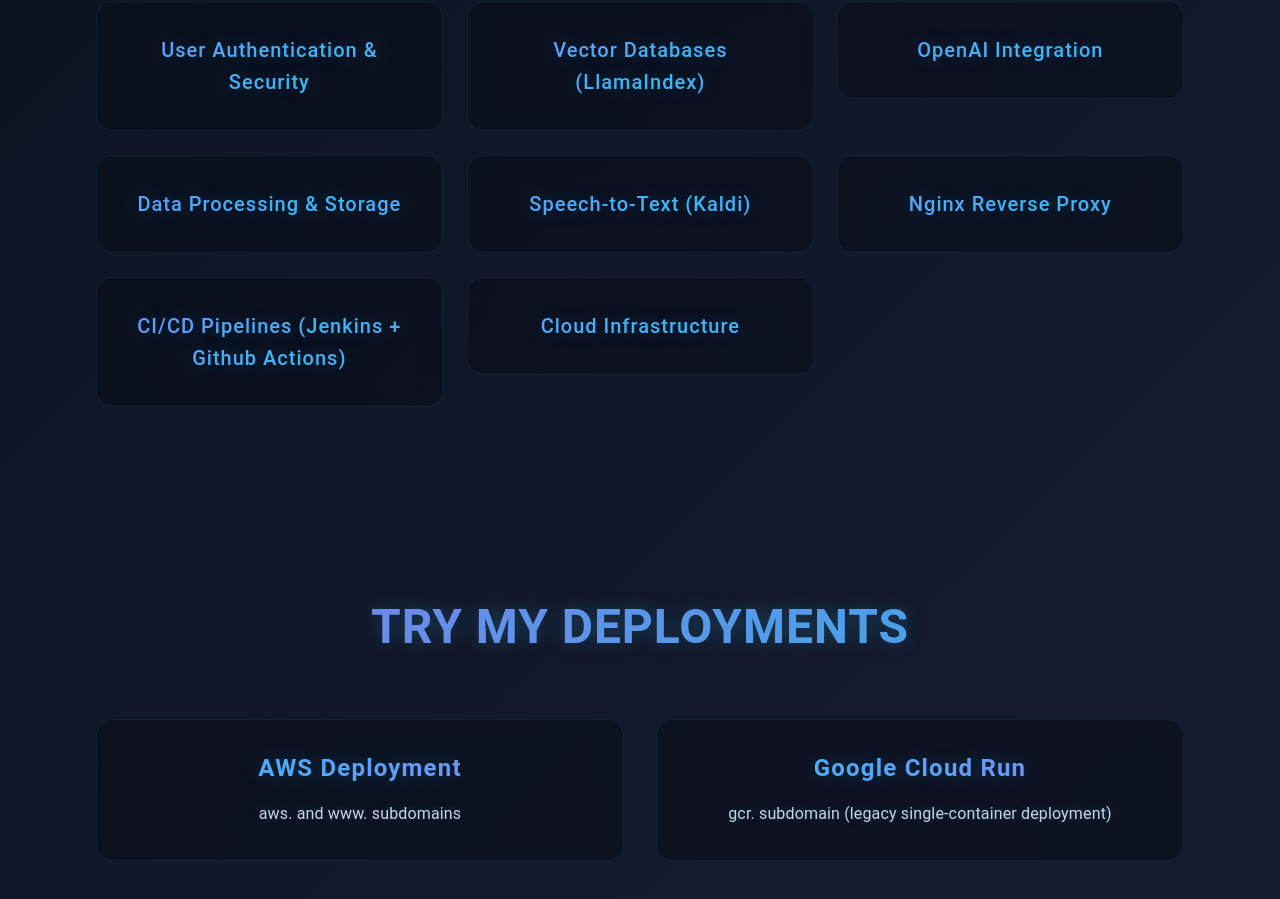
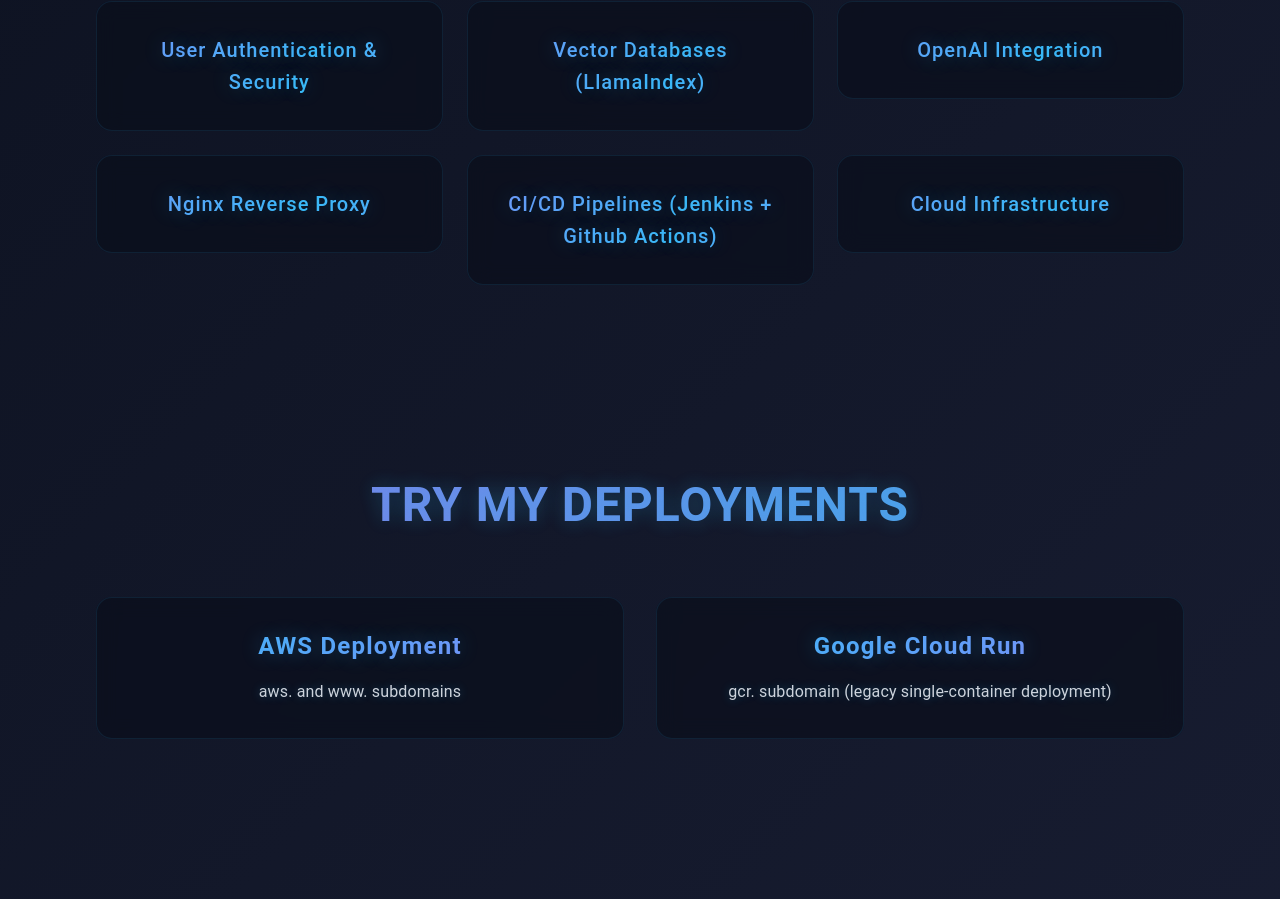
Before and after one commit to joeressler/hubapp_public, a React (Create React App) app in the folder frontend/: page / in a window 1280 px wide. Shown: the part 1200-2099 px from the top of the page. Built offline with nearby package versions, Linux system fonts and the light colour scheme.

Commit message:
home page edits

```diff
--- a/frontend/src/components/Home.tsx
+++ b/frontend/src/components/Home.tsx
@@ -168,8 +168,6 @@
     "User Authentication & Security",
     "Vector Databases (LlamaIndex)",
     "OpenAI Integration",
-    "Data Processing & Storage",
-    "Speech-to-Text (Kaldi)",
     "Nginx Reverse Proxy",
     "CI/CD Pipelines (Jenkins + Github Actions)",
     "Cloud Infrastructure"
```
